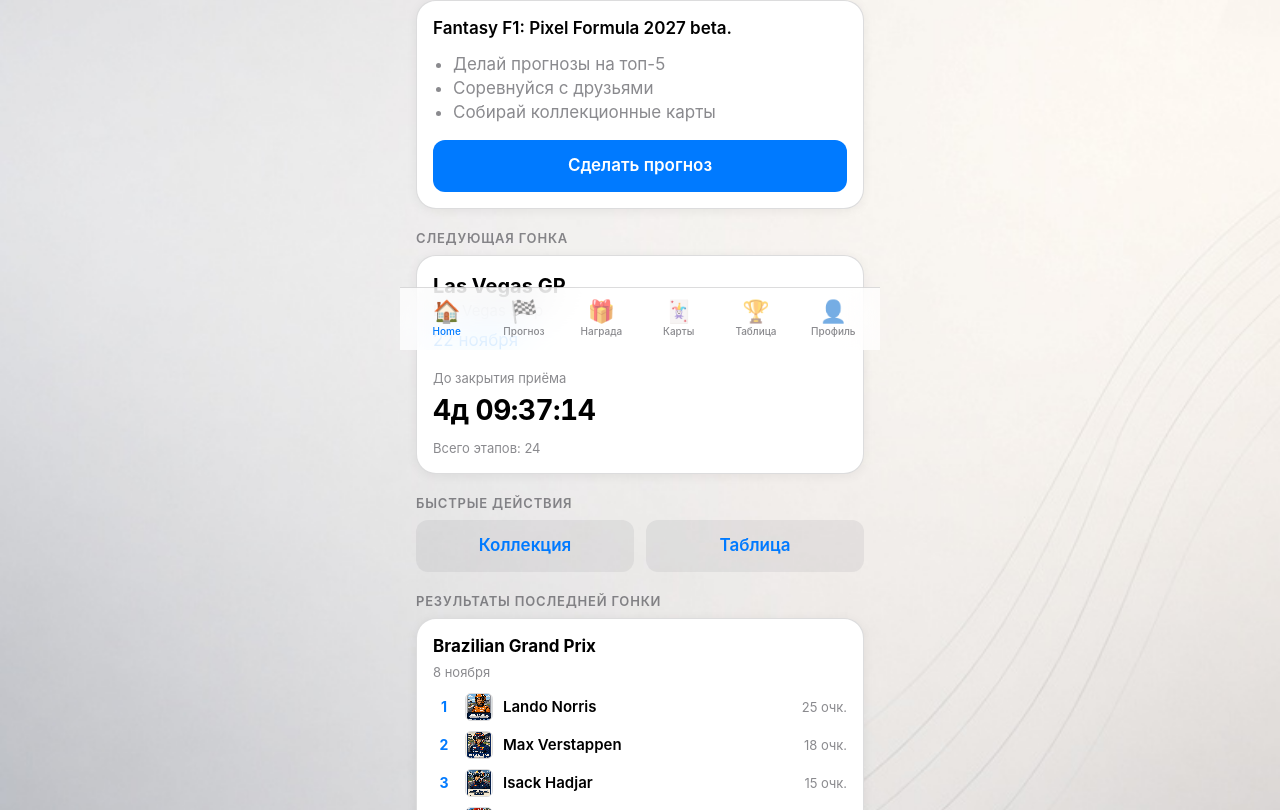
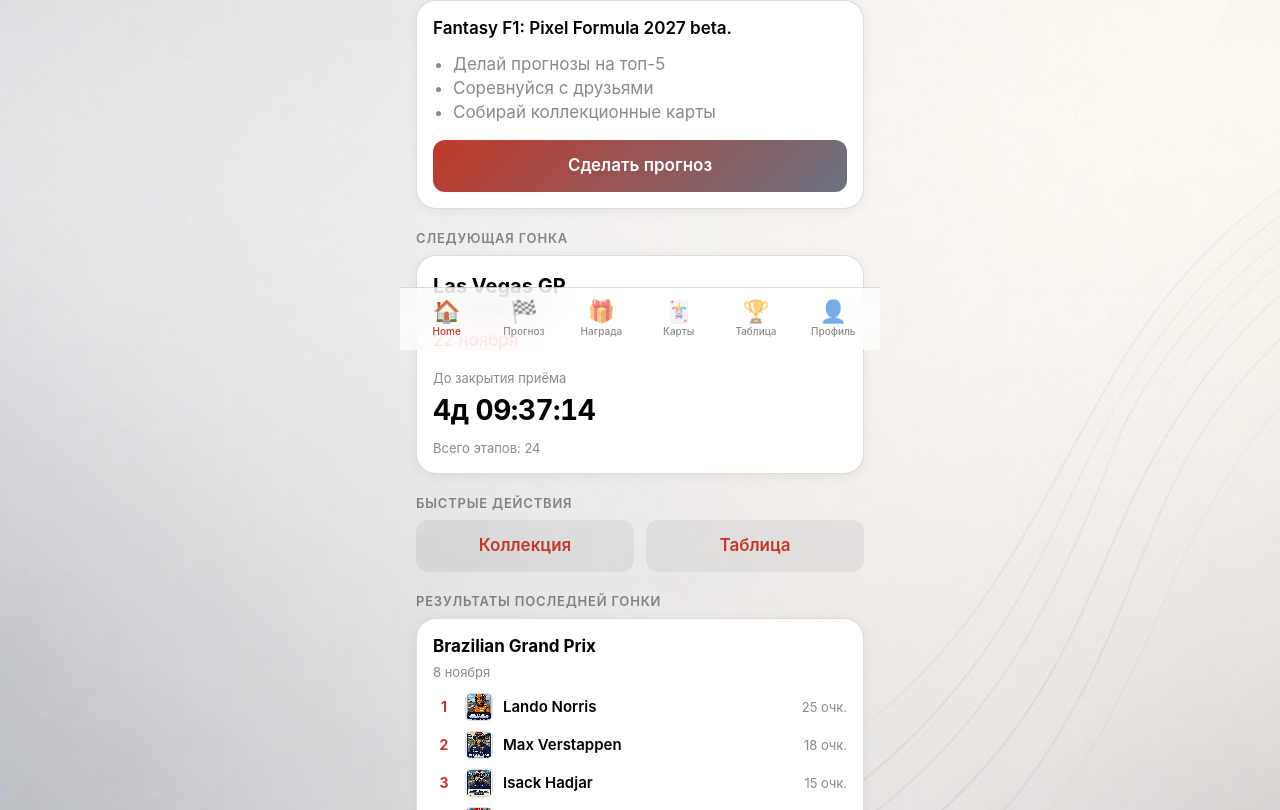
Before and after one commit to git-fomaz/pixel-formula, a React (Vite) app: page / in a window 1280 px wide. Shown: the part 450-1260 px from the top of the page. Built offline with nearby package versions, Linux system fonts and the light colour scheme; no server answers.

Commit message:
Ferrari-to-Mercedes gradient buttons, red accent text

```diff
--- a/src/App.css
+++ b/src/App.css
@@ -9,11 +9,13 @@
   --label: #000000;
   --label-secondary: rgba(60, 60, 67, 0.6);
   --label-tertiary: rgba(60, 60, 67, 0.3);
-  --accent: #007aff;
-  --accent-red: #ff3b30;
+  --accent: #c0392b;
+  --accent-red: #c0392b;
   --accent-green: #34c759;
   --accent-orange: #ff9500;
   --accent-yellow: #ffcc00;
+  --ferrari: #c0392b;
+  --mercedes: #6b7280;
   --fill: rgba(120, 120, 128, 0.12);
   --fill-secondary: rgba(120, 120, 128, 0.08);
   --radius-sm: 10px;
@@ -90,7 +92,7 @@ main {
 
 .ios-btn,
 .pixel-btn {
-  background: var(--accent);
+  background: linear-gradient(135deg, var(--ferrari) 0%, var(--mercedes) 100%);
   color: #fff;
   border: none;
   border-radius: 12px;
@@ -117,7 +119,7 @@ main {
 .ios-btn.secondary,
 .pixel-btn.secondary {
   background: var(--fill);
-  color: var(--accent);
+  color: var(--ferrari);
 }
 
 /* Bottom tab bar */
@@ -153,7 +155,7 @@ main {
 }
 
 .tab-bar a.active {
-  color: var(--accent);
+  color: var(--ferrari);
 }
 
 .tab-bar .icon {
@@ -177,7 +179,7 @@ input[type="text"] {
 
 select:focus,
 input:focus {
-  box-shadow: 0 0 0 3px rgba(0, 122, 255, 0.3);
+  box-shadow: 0 0 0 3px rgba(192, 57, 43, 0.3);
 }
 
 /* Tables */
@@ -256,7 +258,7 @@ tr.me,
   display: block;
   font-size: 28px;
   font-weight: 700;
-  color: var(--accent);
+  color: var(--ferrari);
   margin-bottom: 4px;
 }
 
```
